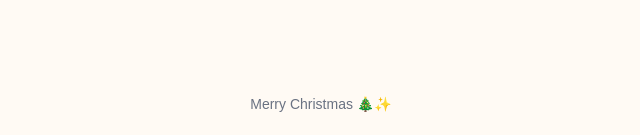
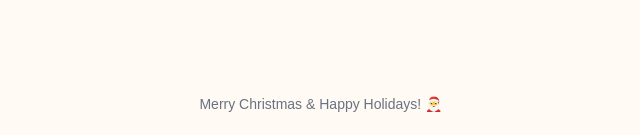
Before and after one commit to Mbiydzenyuy3/santas-magic-hub, a Next.js app: page / in a window 1280 px wide. Shown: the part 1378-1513 px from the top of the page, without its empty margins (319-959 px from the left). Built offline with nearby package versions, Linux system fonts and the light colour scheme.

Commit message:
fix: mades to the footer

```diff
--- a/app/layout.tsx
+++ b/app/layout.tsx
@@ -14,7 +14,7 @@ export default function RootLayout({
 }) {
   return (
     <html lang="en">
-      <body className="antialiased">{children}</body>
+      <body className="antialiased bg-red-200">{children}</body>
     </html>
   )
 }
--- a/components/Footer.tsx
+++ b/components/Footer.tsx
@@ -1,7 +1,7 @@
 export default function Footer() {
   return (
     <footer className="w-full py-6 text-center text-sm text-gray-500 mt-20">
-      Merry Christmas 🎄✨
+      Merry Christmas & Happy Holidays! 🎅
     </footer>
   )
 }
```
